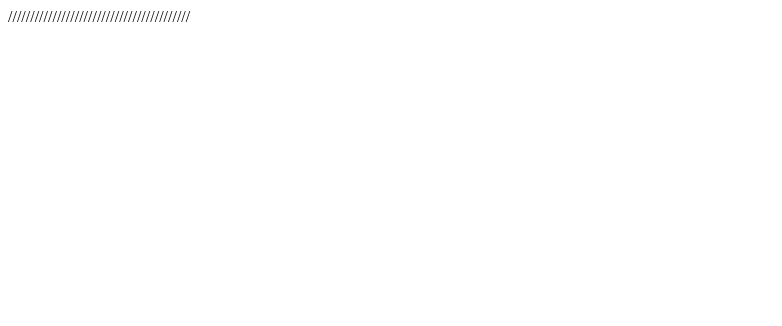
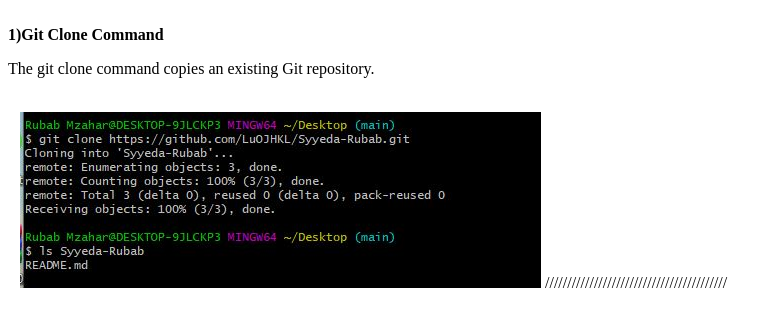
Before and after one commit to LuOJHKL/Syyeda-Rubab, a plain HTML site: page index.html in a window 1280 px wide. Shown: the whole page, without its empty margins (0-782 px from the left). Drawn offline with Linux system fonts and the light colour scheme.

Commit message:
index code

```diff
--- a/index.html
+++ b/index.html
@@ -1,6 +1,12 @@
 <html>
 <head>
 <title> THIS IS MY FIRST PAGE</title>
+<br>
+<b>1)Git Clone Command </b>
+<br>
+<p>The git clone command copies an existing Git repository.</p>
+<br>
+&nbsp &nbsp<img src="clone.JPG"/>
 
 
 /////////////////////////////////////////
```
Also changed, not shown: clone.JPG (added), 1 other file.
